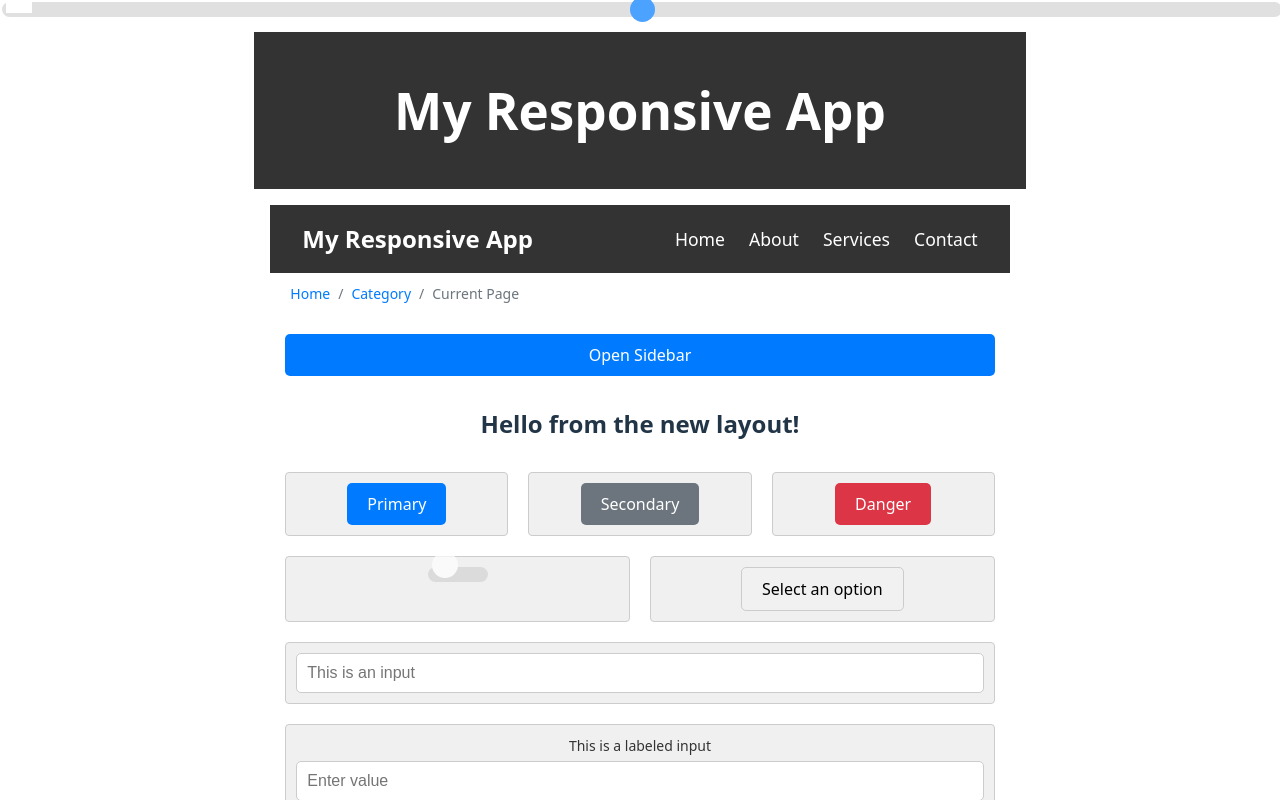
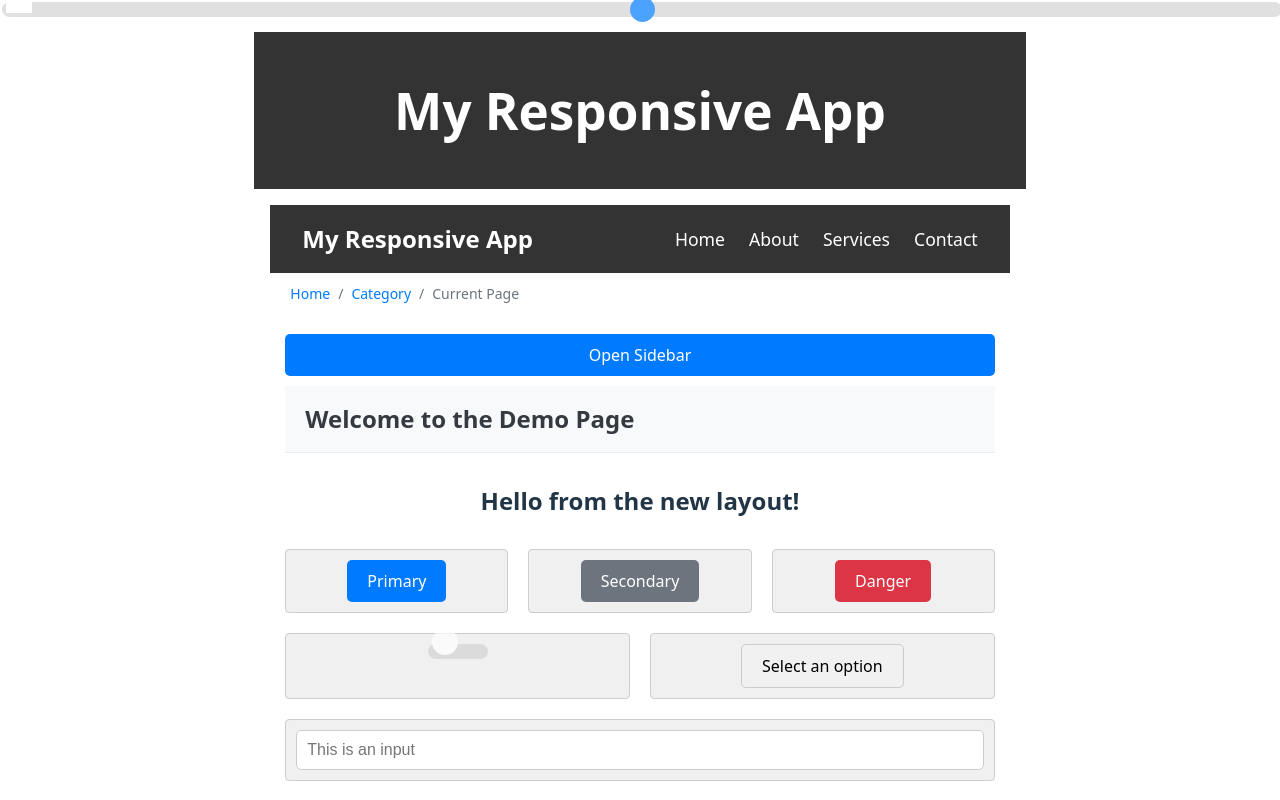
Before and after one commit to yongsuChang/kubernetes_shopping, a React (Vite) app in the folder responsive-react-app/: page / in a window 1280 px wide. Shown: the top 800 px of the page. Built offline with nearby package versions, Linux system fonts and the light colour scheme.

Commit message:
feat: Add Header component

```diff
--- a/responsive-react-app/src/App.tsx
+++ b/responsive-react-app/src/App.tsx
@@ -28,6 +28,7 @@ import Avatar from './components/common/Avatar/Avatar';
 import Badge from './components/common/Badge/Badge';
 import { Grid, GridItem } from './components/common/Grid/Grid';
 import Container from './components/common/Container/Container';
+import Header from './components/common/Header/Header';
 import './App.css';
 
 function App() {
@@ -83,6 +84,7 @@ function App() {
       <Container>
         <div style={{ display: 'flex', flexDirection: 'column', gap: '10px', padding: '20px 0 20px 0' }}>
           <Button onClick={() => setIsSidebarOpen(true)}>Open Sidebar</Button>
+          <Header title="Welcome to the Demo Page" />
           <h2>Hello from the new layout!</h2>
           <Grid columns={12} gap="20px">
             <GridItem span={4}>
--- /dev/null
+++ b/responsive-react-app/src/components/common/Header/Header.css
@@ -0,0 +1,18 @@
+.custom-header {
+  display: flex;
+  justify-content: space-between;
+  align-items: center;
+  padding: 15px 20px;
+  background-color: #f8f9fa;
+  border-bottom: 1px solid #e9ecef;
+}
+
+.custom-header h2 {
+  margin: 0;
+  font-size: 1.5rem;
+  color: #343a40;
+}
+
+.header-content {
+  /* For any additional content within the header */
+}
--- /dev/null
+++ b/responsive-react-app/src/components/common/Header/Header.tsx
@@ -0,0 +1,18 @@
+import React from 'react';
+import './Header.css';
+
+interface HeaderProps {
+  title: string;
+  children?: React.ReactNode;
+}
+
+const Header: React.FC<HeaderProps> = ({ title, children }) => {
+  return (
+    <div className="custom-header">
+      <h2>{title}</h2>
+      {children && <div className="header-content">{children}</div>}
+    </div>
+  );
+};
+
+export default Header;
```
Also changed, not shown: 1 other file (tests, documents, lock files or other folders).
